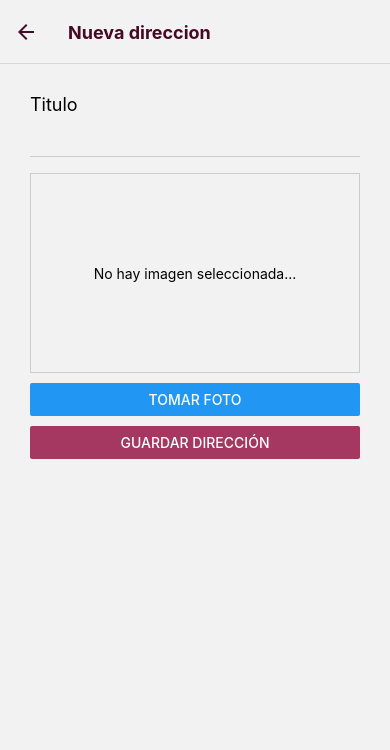
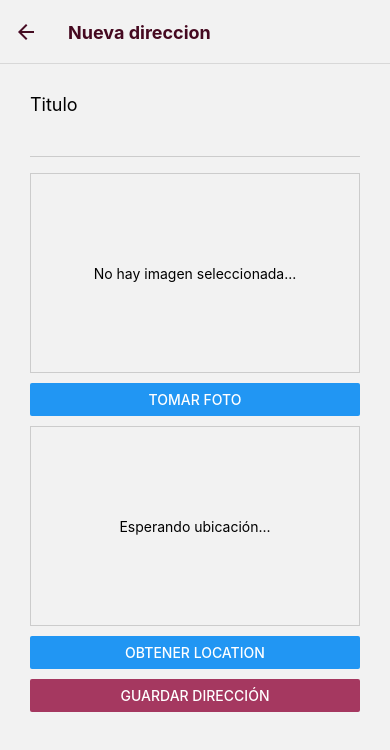
Before and after one commit to GalvanPablo/AgendaDeDirecciones, a React Native app: screen /Nuevo in a window 390 px wide. Shown: the top 750 px of the page. Built offline with nearby package versions, Linux system fonts and the light colour scheme.

Commit message:
Obtener localización gps

```diff
--- /dev/null
+++ b/components/LocationService.js
@@ -0,0 +1,67 @@
+import React from 'react'
+import { StyleSheet, Text, View, Button } from 'react-native'
+
+import * as Location from 'expo-location'
+
+const LocationService = ({ onLocation }) => {
+
+    const [location, setLocation] = React.useState(null)
+
+    const verifyPermissions = async () => {
+        let { status } = await Location.requestForegroundPermissionsAsync()
+        if (status !== 'granted') {
+            alert('No se puede acceder a la ubicación')
+            return false
+        }
+        return true
+    }
+
+    const getLocation = async () => {
+        const isLocationOk = await verifyPermissions()
+        if (!isLocationOk) return
+
+        const location = await Location.getCurrentPositionAsync({
+            timeout: 5000
+        })
+        setLocation({
+            lat: location.coords.latitude,
+            lng: location.coords.longitude
+        })
+
+        onLocation(location.coords.latitude, location.coords.longitude)
+    }
+
+    return (
+        <View style={styles.container}>
+            <View style={styles.preview}>
+                {location ? (
+                <Text> {location.lat} , {location.lng}</Text>
+                ) : (
+                <Text> Esperando ubicación... </Text>
+                )}
+            </View>
+            <Button title='Obtener Location' onPress={getLocation}/>
+        </View>
+    )
+}
+
+export default LocationService
+
+const styles = StyleSheet.create({
+    container: {
+        marginBottom:10
+    },
+    preview:{
+        width: '100%',
+        height: 200,
+        marginBottom:10,
+        justifyContent: 'center',
+        alignItems: 'center',
+        borderColor: '#ccc',
+        borderWidth: 1
+    },
+    image: {
+        width: '100%',
+        height: '100%'
+    }
+})
--- a/package.json
+++ b/package.json
@@ -25,7 +25,8 @@
     "redux": "^4.1.1",
     "redux-thunk": "^2.3.0",
     "expo-image-picker": "~14.1.1",
-    "expo-file-system": "~15.2.2"
+    "expo-file-system": "~15.2.2",
+    "expo-location": "~15.1.1"
   },
   "devDependencies": {
     "@babel/core": "^7.20.0"
--- a/screens/NewPlaceScreen.js
+++ b/screens/NewPlaceScreen.js
@@ -7,6 +7,7 @@ import { useDispatch } from 'react-redux'
 import { addPlace } from '../store/places.actions'
 
 import ImageSelector from '../components/ImageSelector'
+import LocationService from '../components/LocationService'
 
 const NewPlaceScreen = ({ navigation }) => {
 
@@ -32,6 +33,7 @@ const NewPlaceScreen = ({ navigation }) => {
                     onChangeText={handleTitleChange}
                 />
                 <ImageSelector onImage={image => setImage(image)} />
+                <LocationService onLocation={(lat, lng) => console.log(lat, lng)} />
                 <Button
                     title="Guardar Dirección"
                     color={COLORS.MAROON}
```
Also changed, not shown: 1 other file (tests, documents, lock files or other folders).
